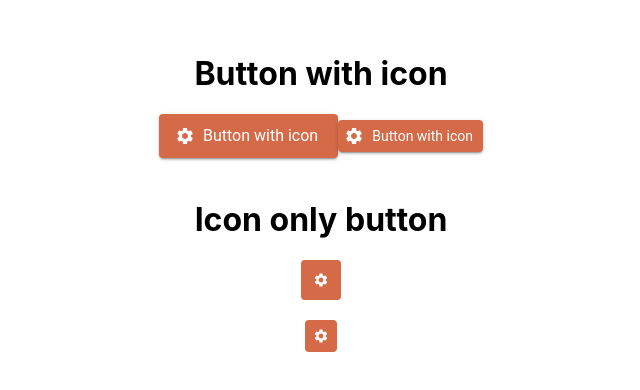
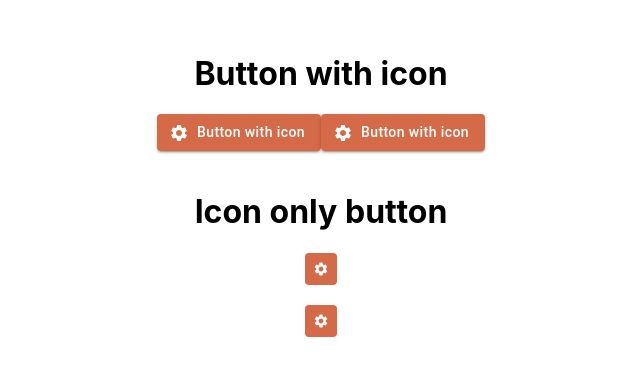
Before and after one commit to parakh-tpg/design-systems, a React (Create React App) app: page /misc-btn in a window 1280 px wide. Shown: the part 146-536 px from the top of the page, without its empty margins (319-959 px from the left). Built offline with nearby package versions, Linux system fonts and the light colour scheme.

Commit message:
updated button stylings

```diff
--- a/src/css/global_styles.scss
+++ b/src/css/global_styles.scss
@@ -6,9 +6,9 @@
   color: $color-white  !important;
   background: $color-orange  !important;
   border-radius: 4px !important;
-  padding: 10px 20px !important;
+  //padding: 10px 20px !important;
   text-transform: none !important;
-  @include text-body-medium;
+  //@include text-body-medium;
 
   &:hover {
     background: $color-orange-dark  !important;
@@ -28,8 +28,8 @@
   color: $color-white  !important;
   background: $color-orange  !important;
   border-radius: 4px !important;
-  padding: 4px 10px !important;
-  @include text-body-small;
+  //padding: 4px 10px !important;
+  //@include text-body-small;
   text-transform: none !important;
 
   &:hover {
@@ -51,9 +51,9 @@
   border-color: $color-orange  !important;
   ;
   border-radius: 4px !important;
-  padding: 7px 15px !important;
+  //padding: 7px 15px !important;
   text-transform: none !important;
-  @include text-body-medium;
+  //@include text-body-medium;
 
   &:hover {
     background: $color-orange  !important;
@@ -75,9 +75,9 @@
   color: $color-orange  !important;
   border-color: $color-orange  !important;
   border-radius: 4px !important;
-  padding: 4px 10px !important;
+  //padding: 4px 10px !important;
   text-transform: none !important;
-  @include text-body-small;
+  //@include text-body-small;
 
   &:hover {
     background: $color-orange  !important;
@@ -98,9 +98,9 @@
 .bmls_tertiary_default_btn {
   color: $color-blue-dark  !important;
   border-radius: 4px !important;
-  padding: 7px 15px !important;
+  //padding: 7px 15px !important;
   text-transform: none !important;
-  @include text-body-medium;
+  //@include text-body-medium;
 
   &:hover {
     font-weight: 600 !important;
@@ -125,9 +125,9 @@
 .bmls_tertiary_small_btn {
   color: $color-blue-dark  !important;
   border-radius: 4px !important;
-  padding: 7px 15px !important;
+  //padding: 7px 15px !important;
   text-transform: none !important;
-  @include text-body-small;
+  //@include text-body-small;
 
   &:hover {
     font-weight: 600 !important;
@@ -153,24 +153,24 @@
   color: $color-white  !important;
   background: $color-orange  !important;
   border-radius: 4px !important;
-  padding: 10px 20px !important;
+  //padding: 10px 20px !important;
   text-transform: none !important;
-  @include text-body-medium;
+  //@include text-body-medium;
 }
 
 .bmls_small_btn_with_icon {
   color: $color-white  !important;
   background: $color-orange  !important;
   border-radius: 4px !important;
-  padding: 4px 10px !important;
-  @include text-body-small;
+  //padding: 4px 10px !important;
+  //@include text-body-small;
   text-transform: none !important;
 }
 
 .bmls_icon_only_default_btn {
   color: $color-white  !important;
   background: $color-orange  !important;
-  padding: 12px !important;
+  //padding: 12px !important;
   border-radius: 4px !important;
 
   .MuiSvgIcon-root {
@@ -182,7 +182,7 @@
 .bmls_icon_only_small_btn {
   color: $color-white  !important;
   background: $color-orange  !important;
-  padding: 8px !important;
+  //padding: 8px !important;
   border-radius: 4px !important;
 
   .MuiSvgIcon-root {
```
